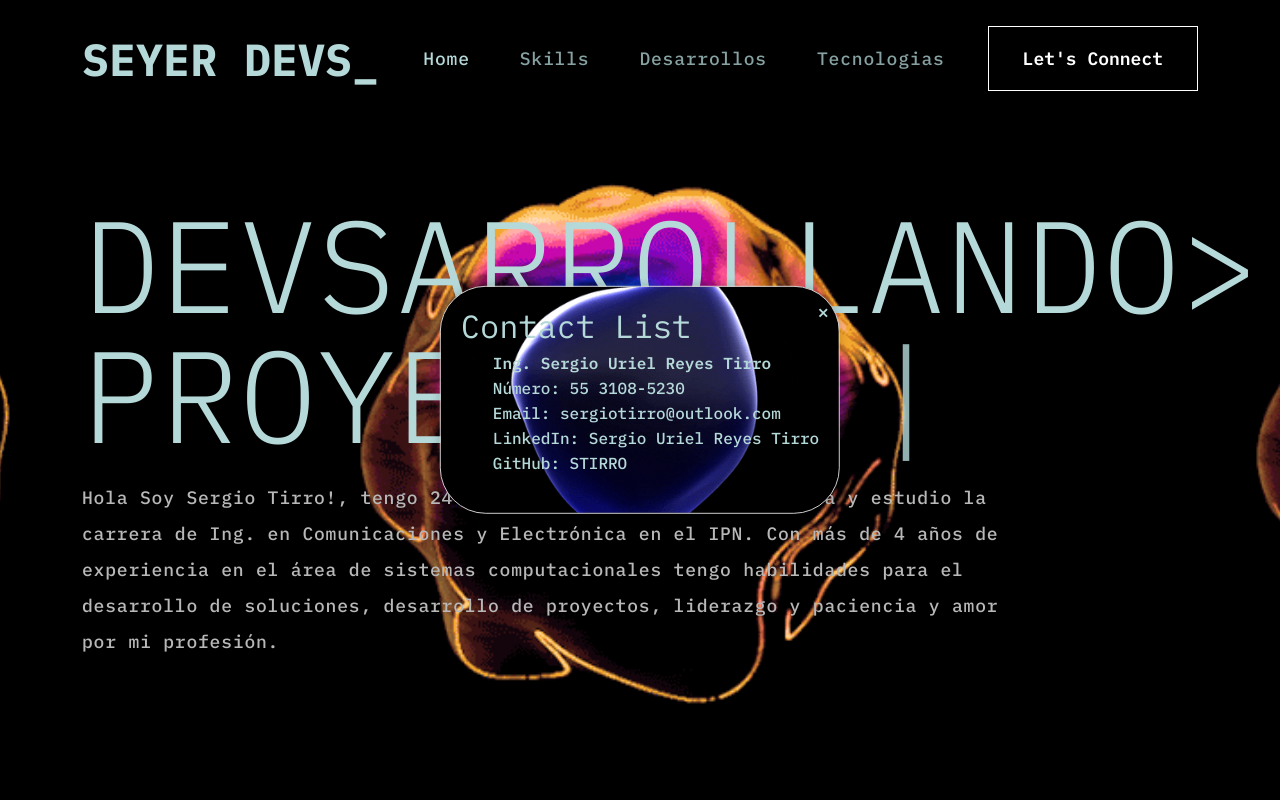
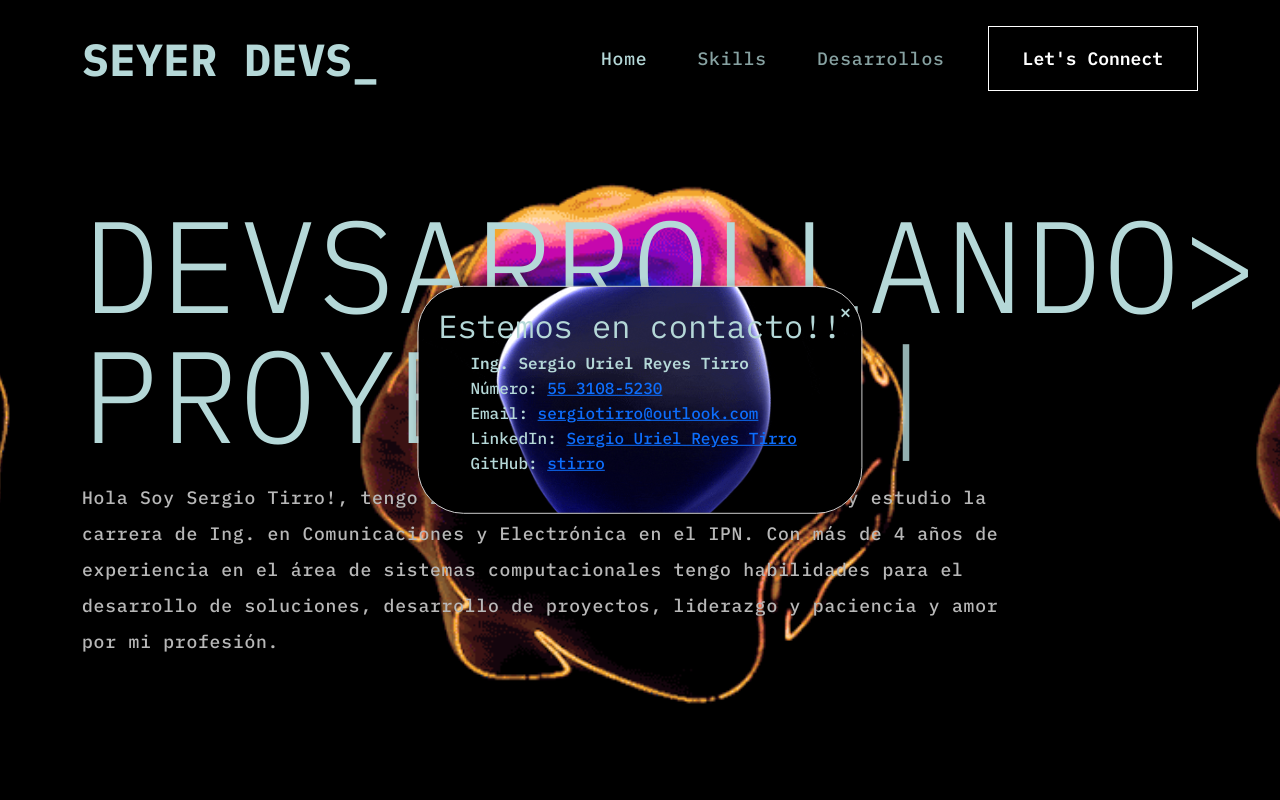
Before and after one commit to stirro/seyerdevs, a React (Create React App) app: page / in a window 1280 px wide. Both pictures are taken after a click on the button "Let's Connect". Shown: the top 800 px of the page. Built offline with nearby package versions, Linux system fonts and the light colour scheme.

Commit message:
Version 1.0.1

```diff
--- a/src/App.css
+++ b/src/App.css
@@ -429,7 +429,7 @@ nav.navbar .navbar-toggler[aria-expanded="true"] .navbar-toggler-icon {
   border-radius: 46px;
   z-index: 1000;
   opacity: 0;
-  transition: opacity 0.3s ease-in-out, transform 0.3s ease-in-out;
+  transition: opacity 1s ease-in-out, transform 1s ease-in-out;
 }
 
 .contact-popup.open {
--- a/src/components/NavBar.js
+++ b/src/components/NavBar.js
@@ -61,7 +61,6 @@ return (
           <Nav.Link href="#home" className={ activeLink === 'home' ? 'active navbar-link' : 'navbar-link'} onClick={() => onUpdateActiveLink('home')}>Home</Nav.Link>
           <Nav.Link href="#skl" className={ activeLink === 'about us' ? 'active navbar-link' : 'navbar-link'} onClick={() => onUpdateActiveLink('skl')}>Skills</Nav.Link>
           <Nav.Link href="#project" className={ activeLink === 'projects' ? 'active navbar-link' : 'navbar-link'} onClick={() => onUpdateActiveLink('projects')}>Desarrollos</Nav.Link>
-          <Nav.Link href="#tecnologias" className={ activeLink === 'tecnologias' ? 'active navbar-link' : 'navbar-link'} onClick={() => onUpdateActiveLink('tecnologias')}>Tecnologias</Nav.Link>
         </Nav>
         <span className='navbar-text'>
           <button className="vvd" onClick={handleConnectButtonClick}>
--- a/src/components/Popup.js
+++ b/src/components/Popup.js
@@ -6,7 +6,7 @@ const contacts = [
     numero: '55 3108-5230',
     email: 'sergiotirro@outlook.com',
     linkedin: 'Sergio Uriel Reyes Tirro',
-    github: 'STIRRO',
+    github: 'stirro',
   },
 
 ];
@@ -18,15 +18,15 @@ const ContactListPopup = ({ isOpen, onClose }) => {
         <span className="close-btn" onClick={onClose}>
           &times;
         </span>
-        <h2>Contact List</h2>
+        <h2>Estemos en contacto!!</h2>
         <ul>
           {contacts.map((contact, index) => (
             <li key={index}>
               <strong>{contact.name}</strong>
-              <p>Número: {contact.numero}</p>
-              <p>Email: {contact.email}</p>
-              <p>LinkedIn: {contact.linkedin}</p>
-              <p>GitHub: {contact.github}</p>
+              <p>Número: <a href={`tel:${contact.numero}`}>{contact.numero}</a></p>
+              <p>Email: <a href={`mailto:${contact.email}`}>{contact.email}</a></p>
+              <p>LinkedIn: <a href={`https://www.linkedin.com/in/sergio-uriel-reyes-tirro-5b638021b/${contact.linkedin}`} target="_blank" rel="noopener noreferrer">{contact.linkedin}</a></p>
+              <p>GitHub: <a href={`https://github.com/${contact.github}`} target="_blank" rel="noopener noreferrer">{contact.github}</a></p>
             </li>
           ))}
         </ul>
```
